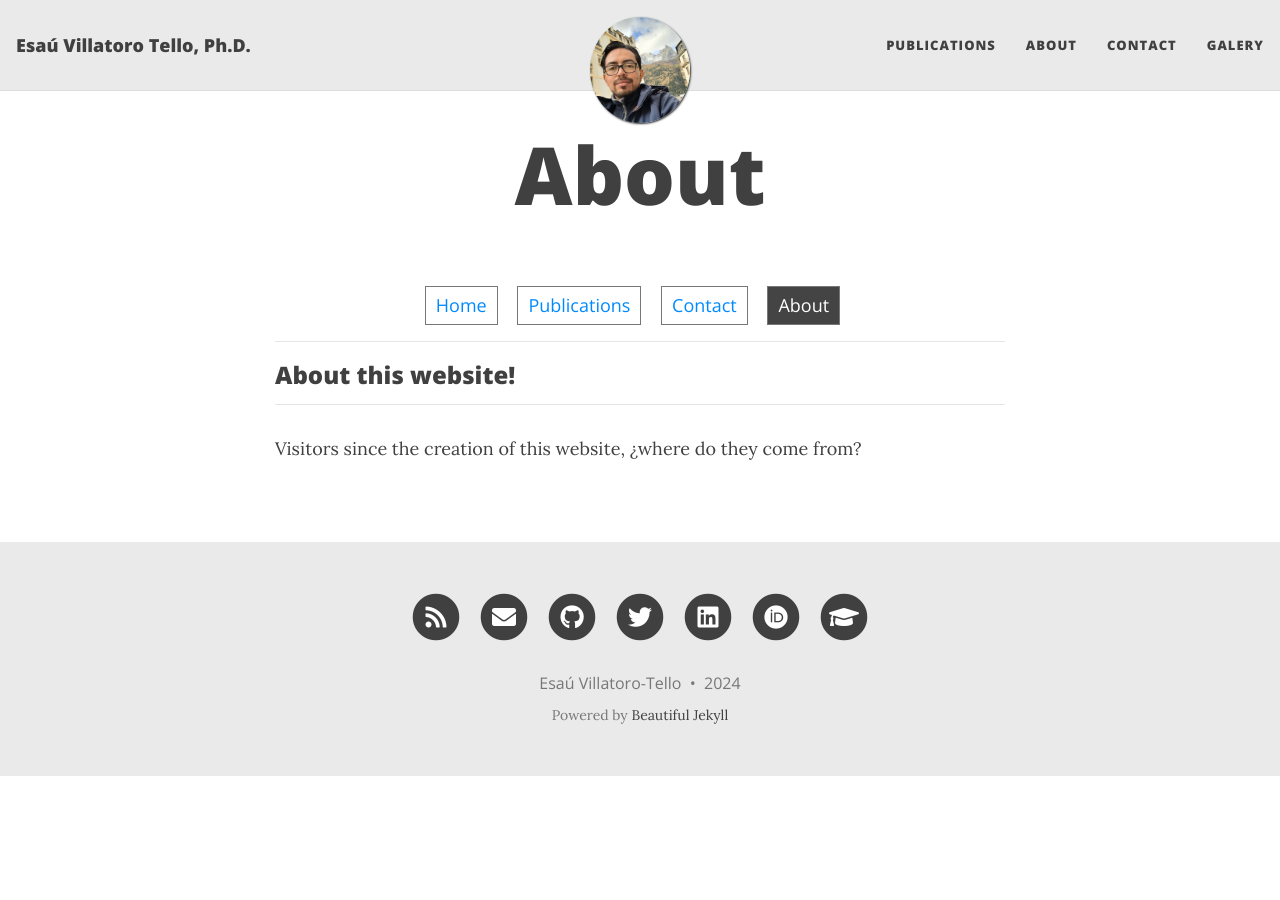
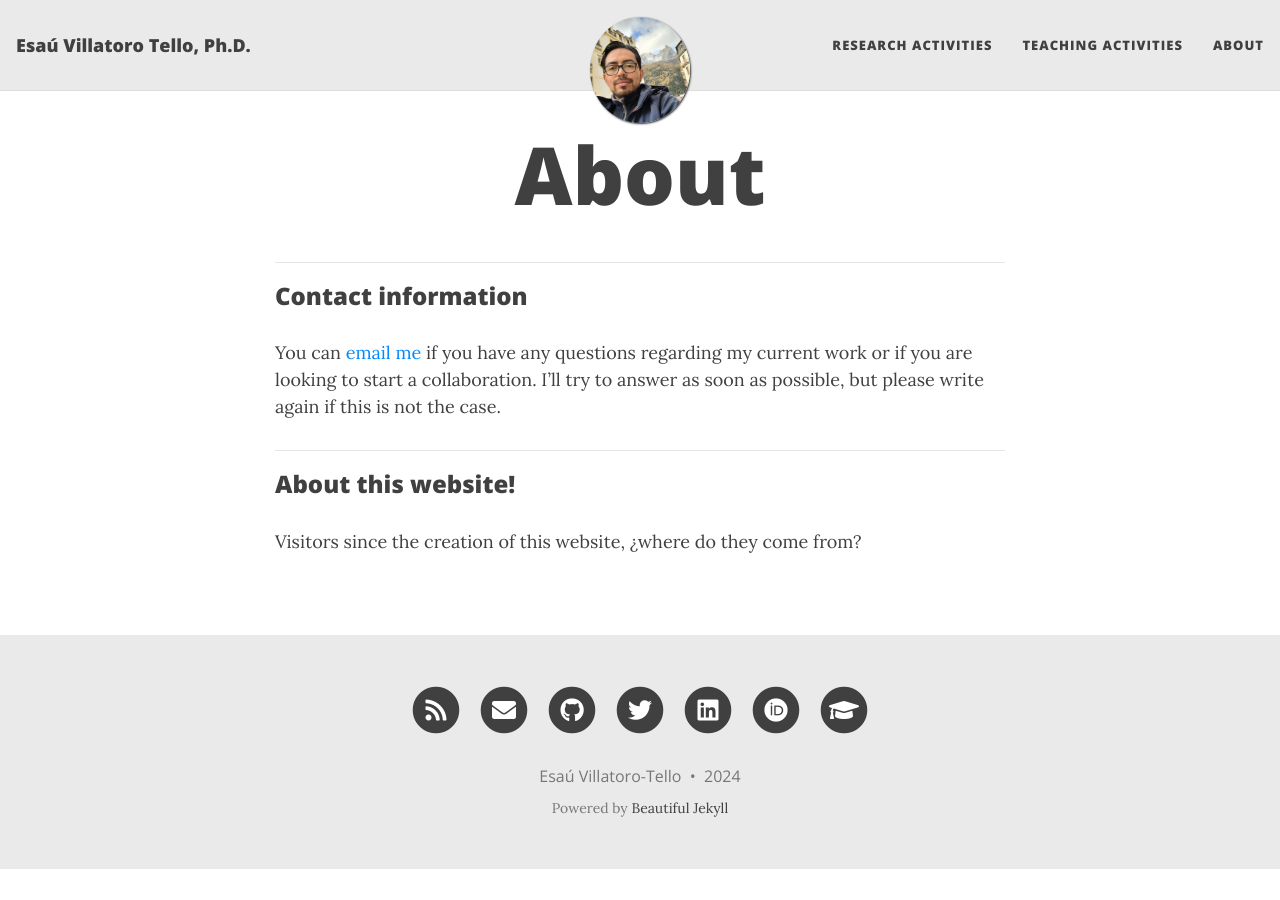
Before and after one commit to oravar333/oravar333.github.io, a Jekyll site: the page built from about.md, in a window 1280 px wide. Built offline with Jekyll 4.4.1, drawn with Linux system fonts in a browser that asks for light colours; nearby versions of some CDN libraries; a script that is not in the unit is left out.

Commit message:
Restructuring the whole page
Restructuring the whole page

```diff
--- a/_config.yml
+++ b/_config.yml
@@ -15,10 +15,9 @@ author: Esaú Villatoro-Tello
 # --- List of links in the navigation bar --- #
 
 navbar-links:
-  Publications: "publications"
+  Research Activities: "research"
+  Teaching Activities: "teaching"
   About: "about"
-  Contact: "contact"
-  Galery: "galery"
 
 
 # --- Logo --- #
--- a/about.md
+++ b/about.md
@@ -3,17 +3,21 @@ layout: page
 title: About
 css: "/assets/css/index.css"
 ---
-<div class="list-filters">
+<!-- <div class="list-filters">
   <a href="/" class="list-filter ">Home</a>
   <a href="/publications" class="list-filter">Publications</a>
   <a href="/contact" class="list-filter ">Contact</a>
   <a href="/about" class="list-filter  filter-selected">About</a>
-</div>
+</div> -->
+
+<hr>
+
+### Contact information
+
+You can [email me](mailto:esau.villatoro@idiap.ch) if you have any questions regarding my current work or if you are looking to start a collaboration. I'll try to answer as soon as possible, but please write again if this is not the case.
+
 ---
 ### About this website!
-
-
-<hr>
 
 Visitors since the creation of this website, ¿where do they come from?
 
```
Also changed, not shown: contact.md (deleted, +0 -15 lines), research.md (renamed from publications.md).
